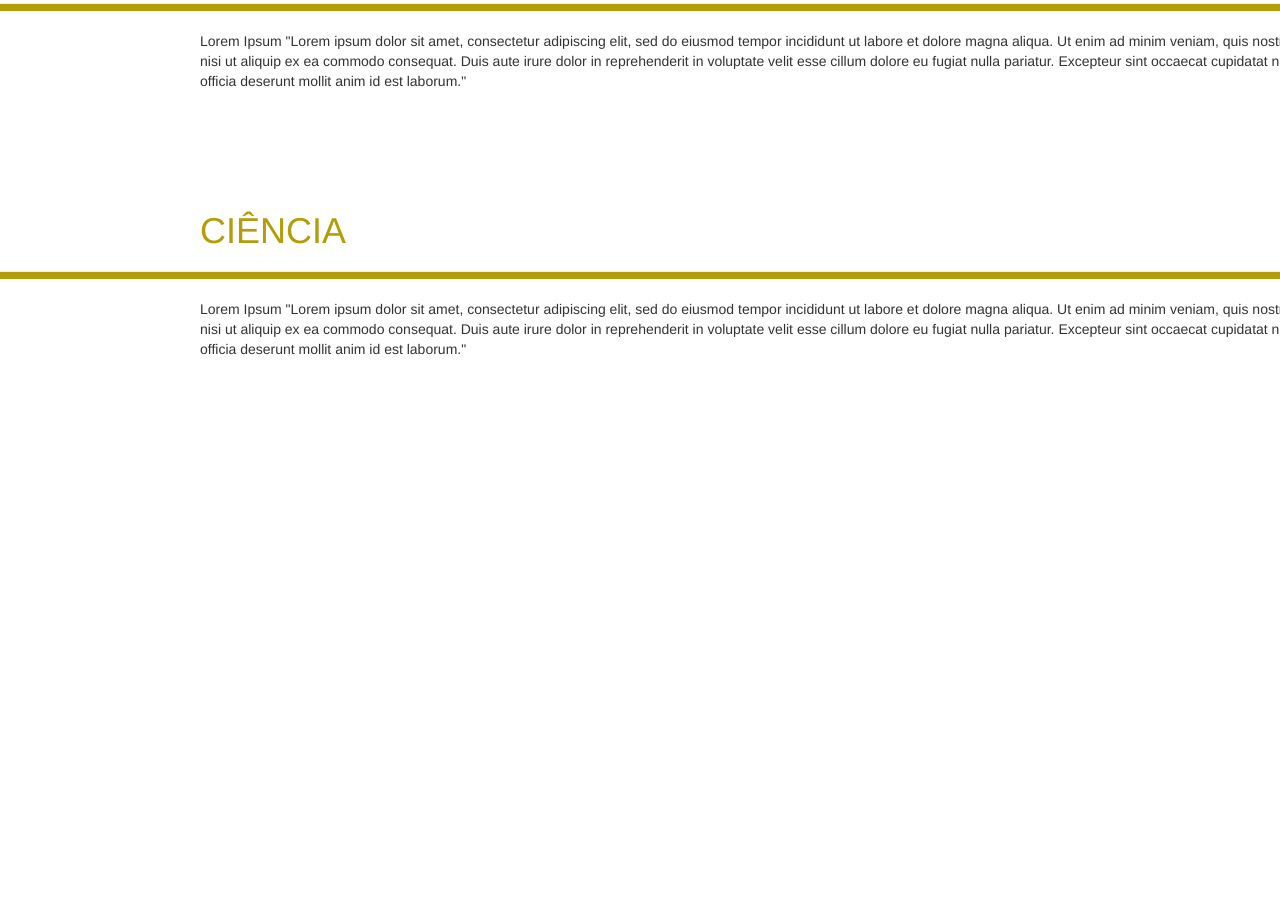
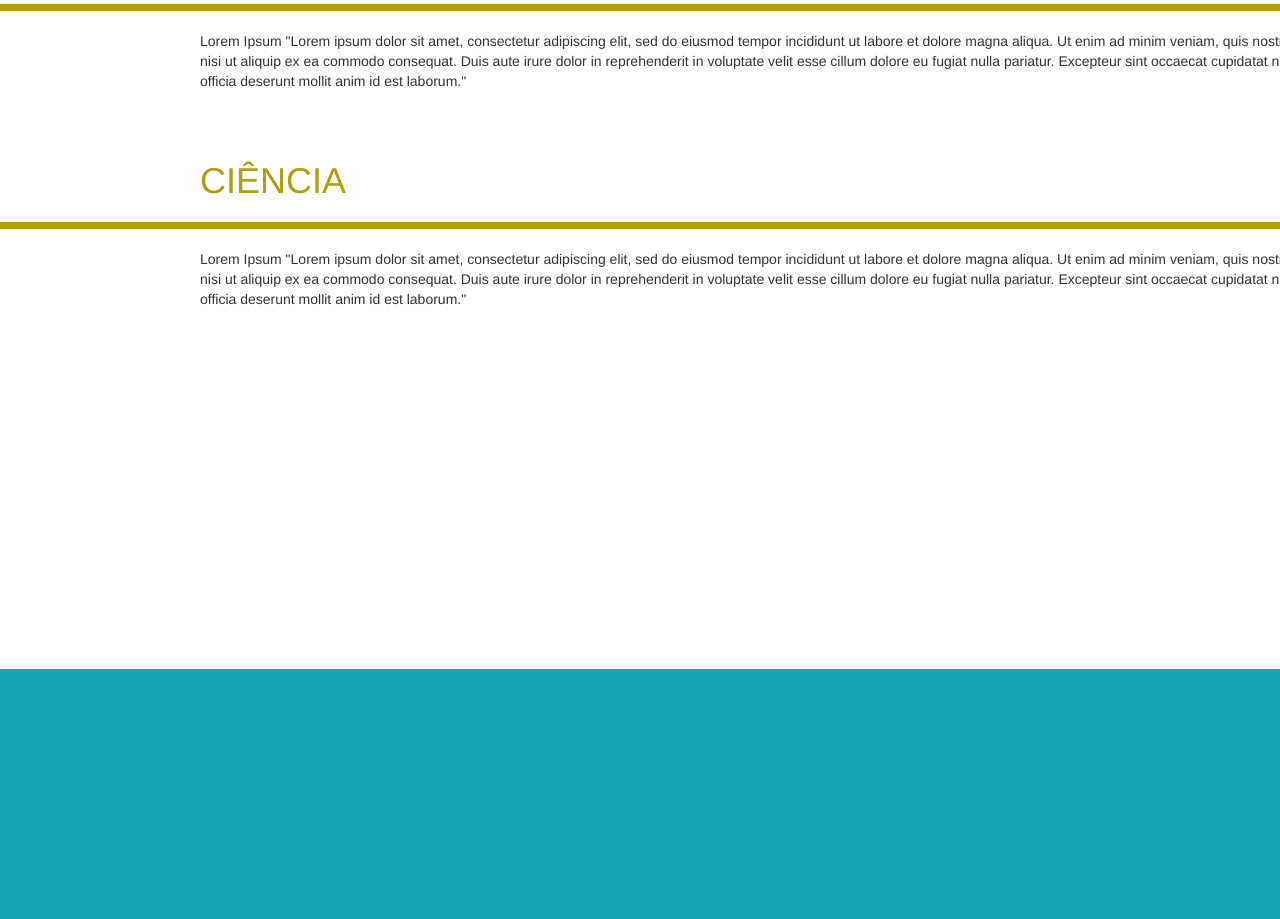
Before and after one commit to danielsrsilveira/Projeto-Web-Design, a plain HTML site: page index.html in a window 1280 px wide. Shown: the part 674-1593 px from the top of the page. Before the commit the page ends 1033 px from the top, so only its background shows below. Drawn offline with Linux system fonts and the light colour scheme.

Commit message:
Prototipo Inicial

```diff
--- a/css/style.css
+++ b/css/style.css
@@ -8,9 +8,14 @@
 	src: url("../fonts/OpenSans-Light.ttf");
 	font-size: 1em;
 }
+*{
+	margin: 0;
+	padding: 0;
+}
 header {
 	width: 100%;
 	height: 250px;
+	top: -20px;
 	background-color: #12A5B3;
     position: relative;
 }
@@ -22,7 +27,7 @@ header #logo{
 }
 header .cabecalho h1{
 	position: relative;
-	top: 90px;
+	top: 100px;
 	left: 300px;
 	color: #fff;
 }
@@ -35,6 +40,7 @@ header .cabecalho h3{
 nav{
 	width: 100%;
 	height: 60px;
+	top: 50px;
 	background-color: #FF199D;
 }
 #menu ul{
@@ -84,13 +90,13 @@ article #socio hr{
 article #cien h1{
 	color: #B39D09;
 	left: 200px;
-	top: 200px;
+	top: 150px;
 	position: relative;
 }
 article #cien hr{
 	background-color: #B39D09;
 	color: #B39D09;
-	top: 200px;
+	top: 150px;
 	height: 7px;
 	position: relative;
 }
@@ -106,6 +112,13 @@ section #socio-text{
 }
 section #cien-text{
 	left: 200px;
-	top: 200px;
+	top: 150px;
 	position: relative;
 }
+footer {
+	width: 100%;
+	height: 250px;
+	top: 500px;
+	background-color: #12A5B3;
+    position: relative;
+}
--- a/index.html
+++ b/index.html
@@ -66,6 +66,10 @@
 					</section>
 		</div>
 	</article>
+	<footer>
+		<div id="footer">
 
+		</div>
+	</footer>
 </body>
 </html>
```
